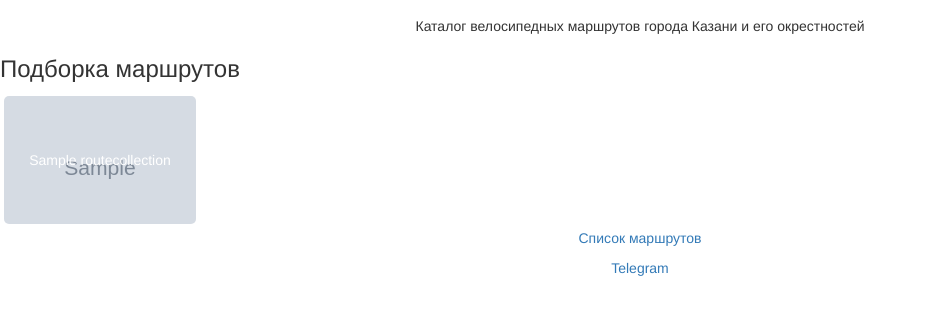
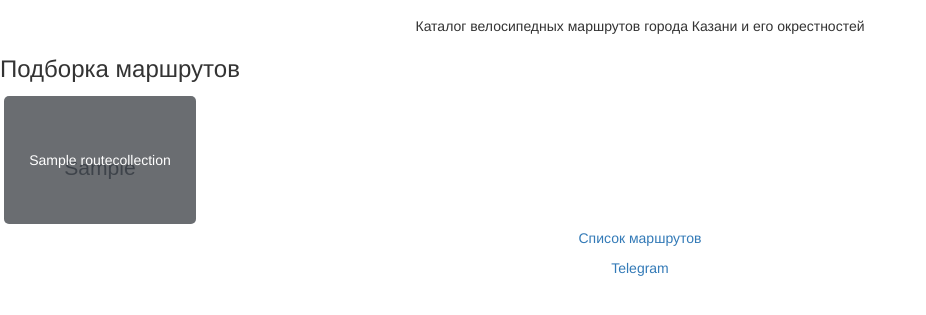
Before and after one commit to ma-petrov/routsweb, a Django app: page /routs/ in a window 1280 px wide. Shown: the part 50-365 px from the top of the page, without its empty margins (0-926 px from the left). Run offline with Django 3.2, Linux system fonts and the light colour scheme; tables that the repository leaves empty hold one stand-in row (values such as "Sample post"); grey boxes marked "Sample" are stand-in pictures; some libraries are stand-ins or nearby versions.

Commit message:
route collection cards iface update

```diff
--- a/routs/templates/index.html
+++ b/routs/templates/index.html
@@ -12,9 +12,11 @@
     <div class="collection-container">
         {% if route_collections %}
             {% for collection in route_collections %}
-                <div class="collection-card" id="url(/images/{{ collection.image }})">
-                    <div class="collection-card-link-container">
-                        <a class="collection-card-link" href="/routs/rout-list/{{ collection.get_url_params }}"> {{ collection.title }} </a>
+                <div class="collection-card-background" id="url(/images/{{ collection.image }})">
+                    <div class="collection-card">
+                        <div class="collection-card-link-container">
+                            <a class="collection-card-link" href="/routs/rout-list/{{ collection.get_url_params }}"> {{ collection.title }} </a>
+                        </div>
                     </div>
                 </div>
             {% endfor %}
@@ -27,13 +29,38 @@
     <p class="main-page-text"><a href="https://t.me/kazantracks">Telegram</a></p>
 
 <script>
+    const collectionCards = document.getElementsByClassName('collection-card-background');
+
     window.onload = () => {
         document.getElementById("home-button").style.display = 'none';
         document.getElementById("back-button").style.display = 'none';
 
-        [...document.getElementsByClassName("collection-card")].forEach(item => {
+        [...document.getElementsByClassName("collection-card-background")].forEach(item => {
             item.style.backgroundImage = item.id;
         });
     }
+
+    function resizeCards(collectionCards, parentWidth, n) {
+        let width = '192px';
+        if (n != 4) {
+            width = ((parentWidth - 8 * n) / n).toString() + 'px';
+        }
+        [...collectionCards].forEach(card => {card.style.width = width;});
+    }
+
+    window.onresize = () => {
+        const parentWidth = collectionCards[0].parentElement.offsetWidth;
+        let n = 4;
+        if (parentWidth < 800) {
+            n = 1;
+            if (parentWidth > 600) {
+                n = 3;
+            }
+            else if (parentWidth > 400) {
+                n = 2;
+            }
+        }
+        resizeCards(collectionCards, parentWidth, n);
+    }
 </script>
 {% endblock %}
--- a/static/css/styles.css
+++ b/static/css/styles.css
@@ -151,16 +151,23 @@ a:hover {text-decoration: none;}
     flex-wrap: wrap;
 }
 
+.collection-card-background {
+    overflow: hidden;
+    background-size: cover;
+    width: 192px;
+    height: 128px;
+    margin: 4px;
+    border-radius: var(--main-border-radius);
+}
+
 .collection-card {
     display: flex;
     flex-direction: column;
     justify-content: center;
-    width: 192px;
-    height: 128px;
-    margin: 4px;
-    background-color: var(--main-dark-color);
-    background-size: cover;
-    border-radius: var(--main-border-radius);
+    width: inherit;
+    height: inherit;
+    background-color: #00000080;
+    /* border-radius: var(--main-border-radius); */
 }
 
 .collection-card-link-container {
```
